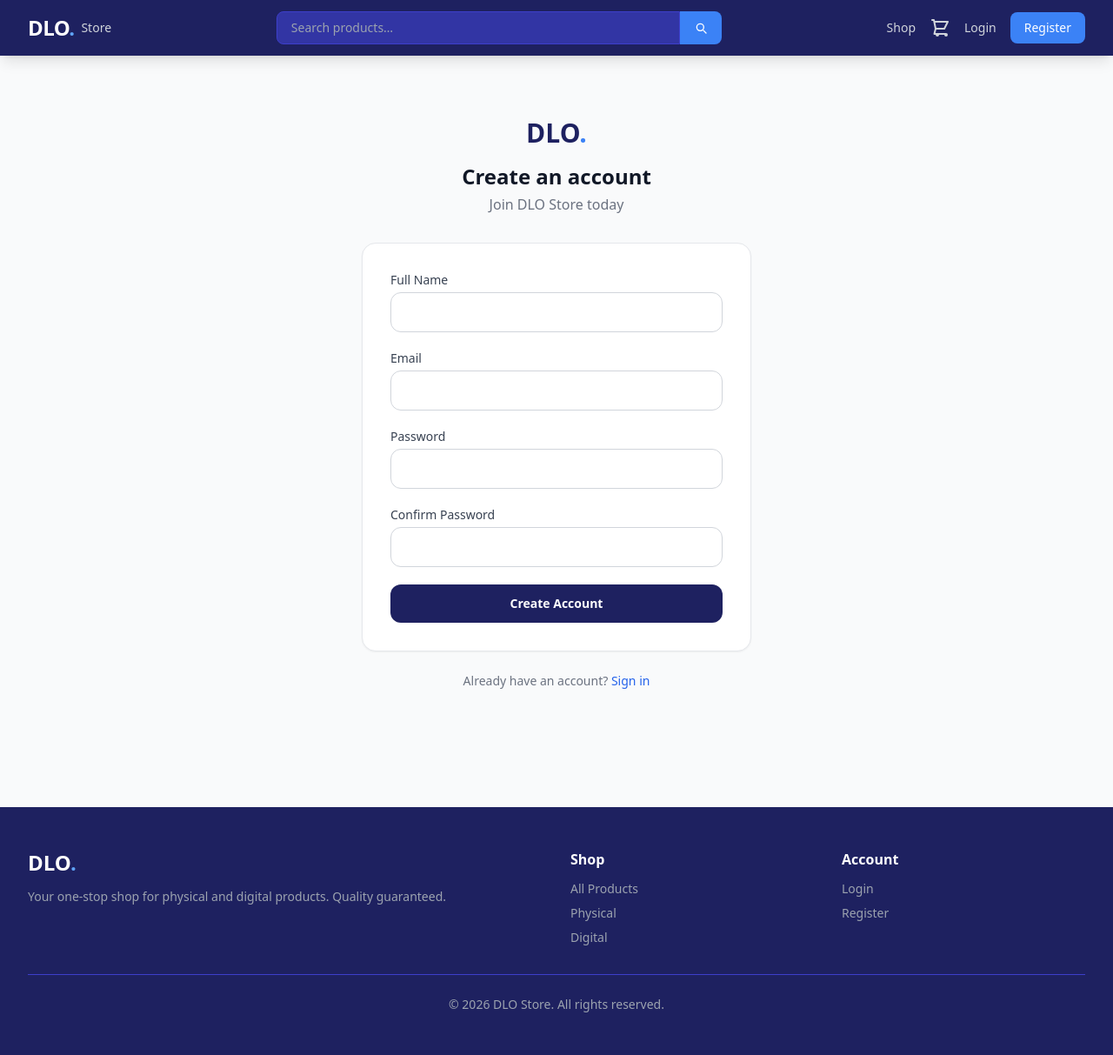
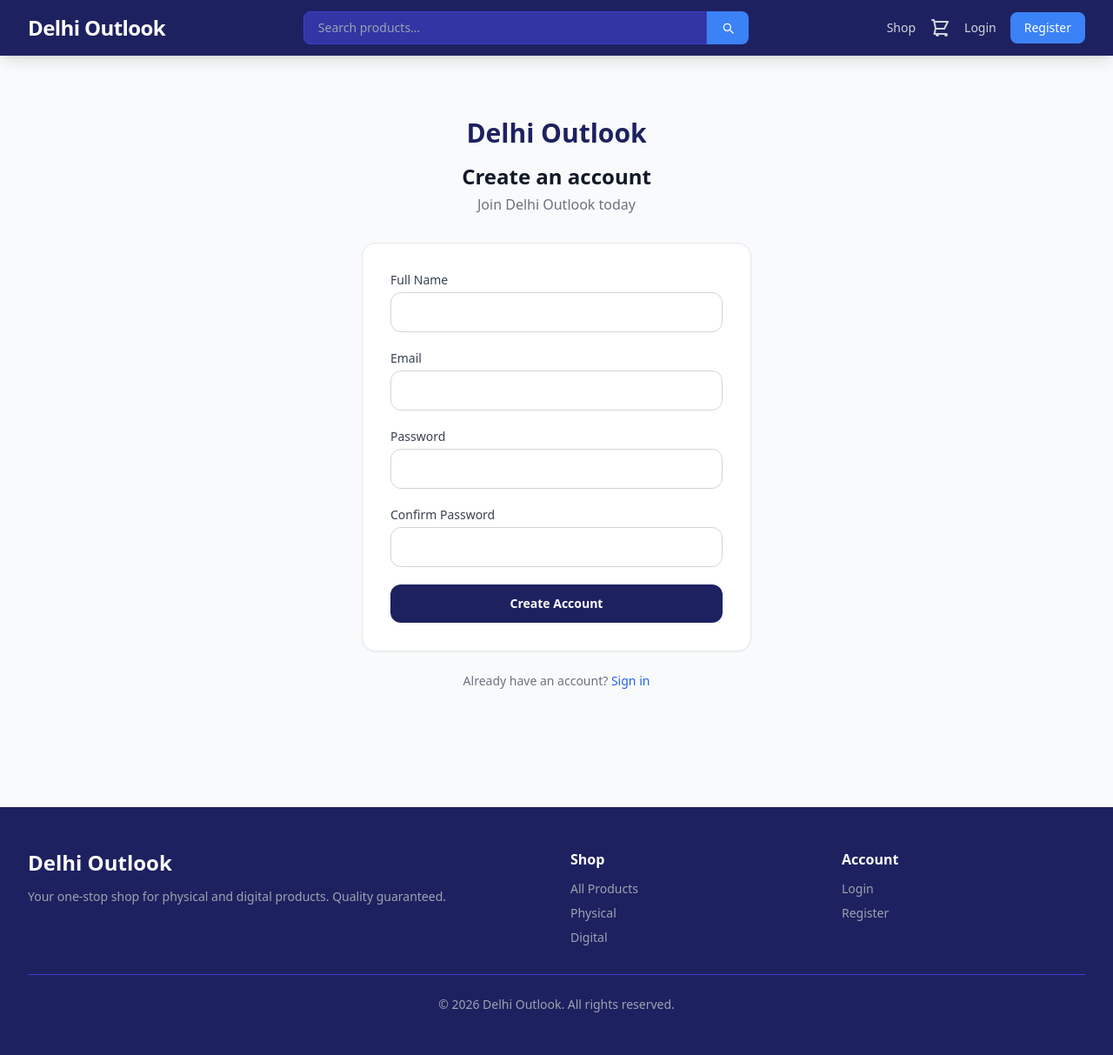
Before and after one commit to styleus125/styleus, a Flask app: page /auth/register in a window 1280 px wide. Shown: the whole page at 87% size. Run offline with Flask 3, Linux system fonts and the light colour scheme; some libraries are stand-ins or nearby versions.

Commit message:
Rebrand DLO to Delhi Outlook across all display text
Co-Authored-By: Claude Sonnet 4.6 <noreply@anthropic.com>

```diff
--- a/routes/auth.py
+++ b/routes/auth.py
@@ -58,7 +58,7 @@ def register():
         db.session.commit()
         login_user(user)
         _merge_session_cart(user)
-        flash('Account created! Welcome to DLO Store.', 'success')
+        flash('Account created! Welcome to Delhi Outlook.', 'success')
         return redirect(url_for('shop.index'))
     return render_template('auth/register.html', form=form, title='Create Account')
 
--- a/routes/shop.py
+++ b/routes/shop.py
@@ -13,7 +13,7 @@ def index():
                            featured=featured,
                            categories=categories,
                            new_arrivals=new_arrivals,
-                           title='DLO Store')
+                           title='Delhi Outlook')
 
 
 @shop_bp.route('/products')
--- a/templates/admin/base.html
+++ b/templates/admin/base.html
@@ -3,7 +3,7 @@
 <head>
   <meta charset="UTF-8" />
   <meta name="viewport" content="width=device-width, initial-scale=1.0" />
-  <title>{% block title %}{{ title or 'Admin' }}{% endblock %} – DLO Admin</title>
+  <title>{% block title %}{{ title or 'Admin' }}{% endblock %} – Delhi Outlook Admin</title>
   <script src="https://cdn.tailwindcss.com"></script>
   <script>
     tailwind.config = {
@@ -30,7 +30,7 @@
     <!-- Logo -->
     <div class="h-16 flex items-center px-6 border-b border-navy-800">
       <a href="{{ url_for('admin.dashboard') }}" class="text-xl font-black tracking-tight">
-        DLO<span class="text-blue-400">.</span>
+        Delhi Outlook
         <span class="text-sm font-medium text-gray-300 ml-1">Admin</span>
       </a>
     </div>
--- a/templates/auth/login.html
+++ b/templates/auth/login.html
@@ -3,7 +3,7 @@
 <div class="min-h-screen bg-gray-50 flex items-center justify-center py-12 px-4">
   <div class="max-w-md w-full">
     <div class="text-center mb-8">
-      <a href="{{ url_for('shop.index') }}" class="text-3xl font-black text-navy-900">DLO<span class="text-blue-500">.</span></a>
+      <a href="{{ url_for('shop.index') }}" class="text-3xl font-black text-navy-900">Delhi Outlook</a>
       <h2 class="mt-4 text-2xl font-bold text-gray-900">Welcome back</h2>
       <p class="text-gray-500 mt-1">Sign in to your account</p>
     </div>
--- a/templates/auth/register.html
+++ b/templates/auth/register.html
@@ -3,9 +3,9 @@
 <div class="min-h-screen bg-gray-50 flex items-center justify-center py-12 px-4">
   <div class="max-w-md w-full">
     <div class="text-center mb-8">
-      <a href="{{ url_for('shop.index') }}" class="text-3xl font-black text-navy-900">DLO<span class="text-blue-500">.</span></a>
+      <a href="{{ url_for('shop.index') }}" class="text-3xl font-black text-navy-900">Delhi Outlook</a>
       <h2 class="mt-4 text-2xl font-bold text-gray-900">Create an account</h2>
-      <p class="text-gray-500 mt-1">Join DLO Store today</p>
+      <p class="text-gray-500 mt-1">Join Delhi Outlook today</p>
     </div>
 
     <div class="bg-white rounded-2xl border border-gray-200 shadow-sm p-8">
--- a/templates/base.html
+++ b/templates/base.html
@@ -3,7 +3,7 @@
 <head>
   <meta charset="UTF-8" />
   <meta name="viewport" content="width=device-width, initial-scale=1.0" />
-  <title>{% block title %}{{ title or 'DLO Store' }}{% endblock %} – DLO Store</title>
+  <title>{% block title %}{{ title or 'Delhi Outlook' }}{% endblock %} – Delhi Outlook</title>
   <script src="https://cdn.tailwindcss.com"></script>
   <script>
     tailwind.config = {
@@ -39,8 +39,7 @@
     <div class="flex items-center justify-between h-16">
       <!-- Logo -->
       <a href="{{ url_for('shop.index') }}" class="flex items-center gap-2">
-        <span class="text-2xl font-black text-white tracking-tight">DLO<span class="text-blue-400">.</span></span>
-        <span class="hidden sm:inline text-gray-300 text-sm font-medium">Store</span>
+        <span class="text-2xl font-black text-white tracking-tight">Delhi Outlook</span>
       </a>
 
       <!-- Search (desktop) -->
@@ -137,7 +136,7 @@
   <div class="max-w-7xl mx-auto px-4 sm:px-6 lg:px-8 py-12">
     <div class="grid grid-cols-1 md:grid-cols-4 gap-8">
       <div class="col-span-1 md:col-span-2">
-        <a href="{{ url_for('shop.index') }}" class="text-2xl font-black text-white">DLO<span class="text-blue-400">.</span></a>
+        <a href="{{ url_for('shop.index') }}" class="text-2xl font-black text-white">Delhi Outlook</a>
         <p class="mt-3 text-sm leading-relaxed">Your one-stop shop for physical and digital products. Quality guaranteed.</p>
       </div>
       <div>
@@ -162,7 +161,7 @@
       </div>
     </div>
     <div class="border-t border-navy-700 mt-8 pt-6 text-sm text-center">
-      &copy; {{ now.year if now else 2026 }} DLO Store. All rights reserved.
+      &copy; {{ now.year if now else 2026 }} Delhi Outlook. All rights reserved.
     </div>
   </div>
 </footer>
```
